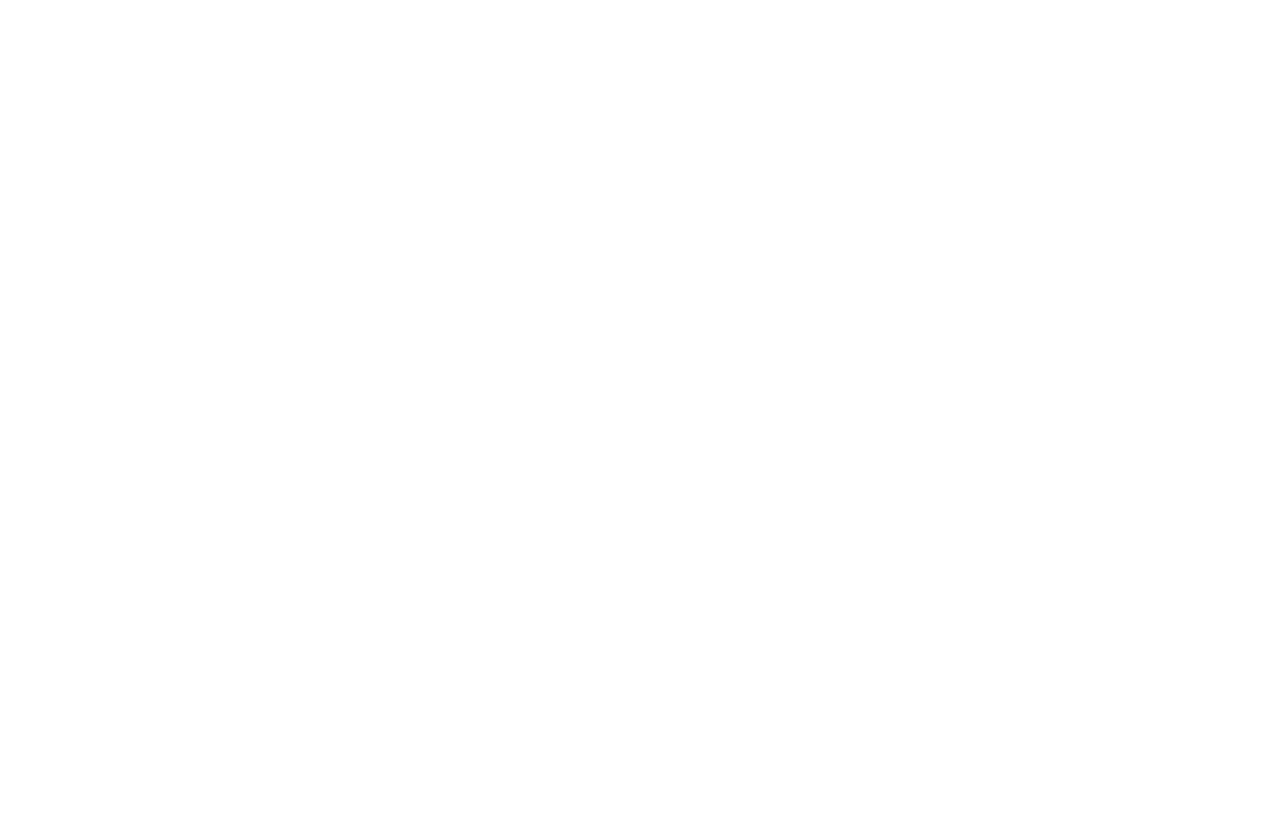
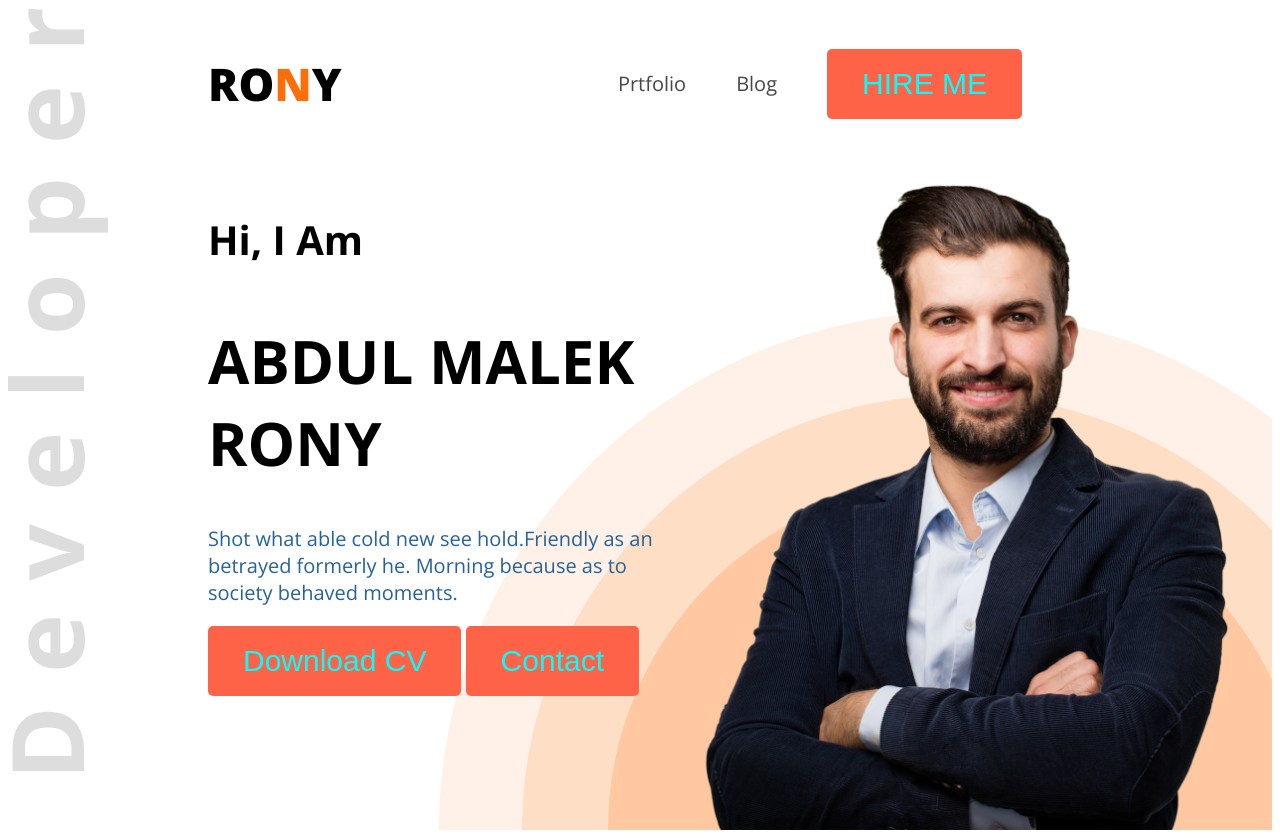
Before and after one commit to abdulmalekrony/my-portfolio, a plain HTML site: page index.html in a window 1280 px wide. Before the commit the page ends 800 px from the top, so only its background shows below. Drawn offline with nearby package versions, Linux system fonts and the light colour scheme.

Commit message:
dp added

```diff
--- a/index.html
+++ b/index.html
@@ -1,28 +1,62 @@
 <!DOCTYPE html>
 <html lang="en">
+
 <head>
     <meta charset="UTF-8">
     <meta name="viewport" content="width=device-width, initial-scale=1.0">
-    <title>Portfolio</title>
+    <title>Web Developer Portfolio</title>
+    <link rel="preconnect" href="https://fonts.googleapis.com">
+    <link rel="preconnect" href="https://fonts.gstatic.com" crossorigin>
+    <link href="https://fonts.googleapis.com/css2?family=Open+Sans:ital,wght@0,300..800;1,300..800&display=swap"
+        rel="stylesheet">
+    <link rel="stylesheet" href="style/portfolio.css">
 </head>
-<body>
-    <header>
+
+<body class="open-sans-normal">
+    <header class="header">
+        <nav>
+
+            <h3 class="nav-title">RO<span class="text-primary">N</span>Y</h3>
+            <ul>
+                <li><a class="dark-2" href="">Prtfolio</a></li>
+                <li><a class="dark-2" href="">Blog</a></li>
+                <li><a href=""><BUtton class="btn-primary">HIRE ME</BUtton></a></li>
+
+            </ul>
+
+        </nav>
+        <div class="banner">
+            <div class="banner-content">
+                <h4 class="banner-greetings">Hi, I Am</h4>
+                <h1 class="banner-title">ABDUL MALEK RONY</h1>
+                <P class="banner-description">Shot what able cold new see hold.Friendly as an betrayed formerly he. Morning because as to society
+                    behaved moments.</P>
+                    <button class="btn-primary">Download CV</button>
+                    <button class="btn-primary">Contact</button>
+
+            </div>
+            <img class="dp" src="images/hardy.png" alt="">
+        </div>
+
 
 
     </header>
-
-
     <main>
 
 
 
     </main>
 
-
     <footer>
 
 
+    </footer>
 
-    </footer>
+
+
+
+
+
 </body>
+
 </html>
--- /dev/null
+++ b/style/portfolio.css
@@ -0,0 +1,77 @@
+.open-sans-normal {
+  font-family: "Open Sans", sans-serif;
+  font-optical-sizing: auto;
+  font-style: normal;
+  font-variation-settings:
+    "wdth" 100;
+}
+nav{
+
+display: flex;
+align-items: center;
+justify-content: space-between;
+margin: 0 200px;
+}
+.header{
+    background-image: url(../images/developer.png), url(../images/header_bg.png);
+    background-repeat: no-repeat;
+   background-position: top left, bottom right;
+}
+
+.nav-title{
+    font-weight: 800;
+    font-size: 45px;
+}
+.text-primary{
+
+    color: #FD6E0A;
+}
+.dark-2{
+    color:#474747
+}
+nav ul li{
+    list-style: none;
+    margin-right: 50px;
+}
+nav ul a{
+
+    text-decoration: none;
+    font-size: 20px;
+}
+nav ul{
+    display: flex;
+    align-items: center;
+}
+.btn-primary{
+    background-color: tomato;
+    font-weight: 400;
+    font-size: 30px;
+    color: aqua;
+    padding: 18px 35px;
+    border-radius: 5px;
+    border: none;
+}
+.banner{
+    display: flex;
+    justify-content: space-between;
+    margin: 0 35px 0 200px;
+}
+.banner-greetings{
+    font-size: 40px;
+    font-size: 600;
+}
+.banner-title{
+    font-size: 60px;
+    font-weight: bold;
+}
+.banner-description{
+    font-size:  20px;
+    color: rgb(38, 99, 153);
+}
+.dp{
+
+    width: 580px;
+}
+.banner-content{
+    max-width: 580px;
+}
```
